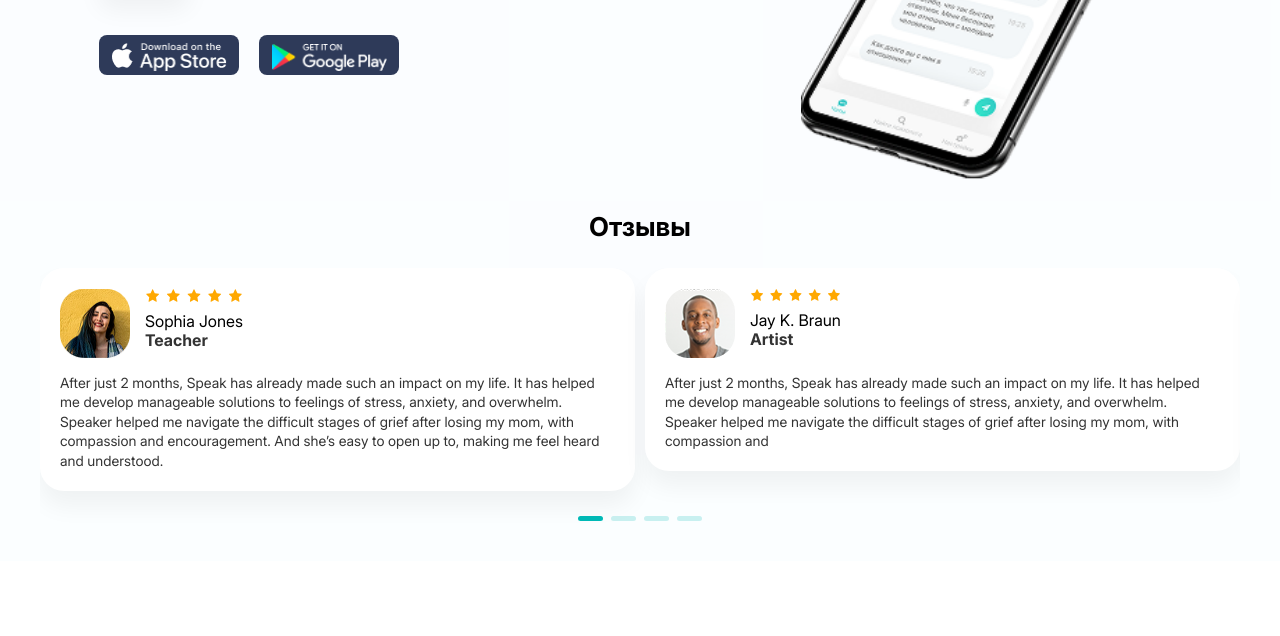
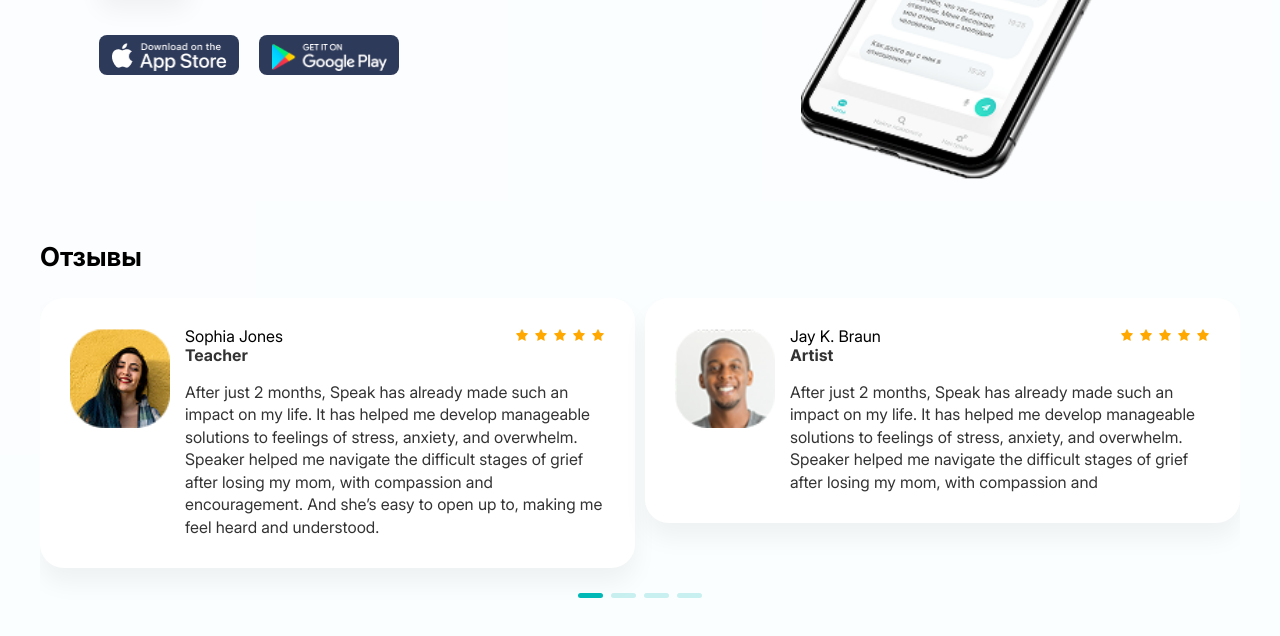
Before and after one commit to Ilya30432/Project2, a website built with webpack: page src/index.html in a window 1280 px wide. Shown: the part 4880-5516 px from the top of the page. Before the commit the page ends 5441 px from the top, so only its background shows below. Built offline with nearby package versions, Linux system fonts and the light colour scheme; files whose address does not match are found by name.

Commit message:
Adding adaptive for Reviews section and adding code for swiper js

```diff
--- a/src/index.html
+++ b/src/index.html
@@ -684,7 +684,7 @@
                       losing my mom, with compassion and
                     </p>
                   </div>
-                  <div class="swiper-slide reviews__box">
+                  <div class="swiper-slide reviews__box blurred">
                     <img
                       class="reviews__img"
                       src="./img/person2.png"
--- a/src/module/swiper.js
+++ b/src/module/swiper.js
@@ -1,22 +1,22 @@
-import Swiper from 'swiper';
-import 'swiper/css'; // Базовые стили
-import 'swiper/css/pagination'; // Если нужен пагинатор
-import 'swiper/css/navigation'; // Если нужна навигация
-import { Pagination } from 'swiper/modules';
+import Swiper from "swiper";
+import "swiper/css"; // Базовые стили
+import "swiper/css/pagination"; // Если нужен пагинатор
+import "swiper/css/navigation"; // Если нужна навигация
+import { Pagination } from "swiper/modules";
 
 // Инициализация
-const swiper = new Swiper('.my-swiper', {
+const swiper = new Swiper(".my-swiper", {
   slidesPerView: 1,
   spaceBetween: 10,
   freeMode: true, // Включаем свободный режим
   modules: [Pagination],
   pagination: {
-    el: '.swiper-pagination',
+    el: ".swiper-pagination",
     clickable: true,
   },
   navigation: {
-    nextEl: '.swiper-button-next',
-    prevEl: '.swiper-button-prev',
+    nextEl: ".swiper-button-next",
+    prevEl: ".swiper-button-prev",
   },
   breakpoints: {
     768: {
@@ -24,24 +24,24 @@ const swiper = new Swiper('.my-swiper', {
     },
     1024: {
       slidesPerView: 5,
-    }
+    },
   },
 });
 
 // swiper reviews
 
-const swiperReviews = new Swiper('.reviews-swiper', {
+const swiperReviews = new Swiper(".reviews-swiper", {
   slidesPerView: 1,
   spaceBetween: 10,
   freeMode: true, // Включаем свободный режим
   modules: [Pagination],
   pagination: {
-    el: '.swiper-pagination',
+    el: ".swiper-pagination",
     clickable: true,
   },
   navigation: {
-    nextEl: '.swiper-button-next',
-    prevEl: '.swiper-button-prev',
+    nextEl: ".swiper-button-next",
+    prevEl: ".swiper-button-prev",
   },
   breakpoints: {
     768: {
@@ -49,6 +49,34 @@ const swiperReviews = new Swiper('.reviews-swiper', {
     },
     1024: {
       slidesPerView: 2,
-    }
+    },
+    1440: {
+      slidesPerView: 2,
+    },
+    1940: {
+      slidesPerView: 2.4,
+    },
+  },
+  on: {
+    transitionEnd: function () {
+      const containerRect = this.el.getBoundingClientRect();
+      // Сначала убираем класс у всех слайдов
+      this.slides.forEach((slide) => slide.classList.remove("blurred"));
+
+      // Проверяем, если ширина окна больше или равна 1940px
+      if (window.innerWidth >= 1940) {
+        // Находим первый слайд, который частично выходит за правую границу контейнера
+        const partiallyVisibleSlide = Array.from(this.slides).find((slide) => {
+          const rect = slide.getBoundingClientRect();
+          return (
+            rect.right > containerRect.right && rect.left < containerRect.right
+          );
+        });
+
+        if (partiallyVisibleSlide) {
+          partiallyVisibleSlide.classList.add("blurred");
+        }
+      }
+    },
   },
 });
--- a/src/style/_reviews.scss
+++ b/src/style/_reviews.scss
@@ -1,14 +1,20 @@
 @use "./vars" as *;
 
 .reviews {
-    padding-top: 30px;
-    padding-bottom: 30px;
-  &__title{
+  padding-top: 30px;
+  padding-bottom: 30px;
+  @include vieport-md{
+    padding-top: 60px;
+  }
+  &__title {
     font-size: 26px;
     line-height: 120%;
-    font-weight:$text-weight ;
+    font-weight: $text-weight;
     padding-bottom: 25px;
     text-align: center;
+    @include vieport-md{
+      text-align: start;
+    }
   }
   &__wrapper {
     padding-bottom: 40px;
@@ -21,6 +27,19 @@
     box-shadow: 0px 15px 25px 0px rgba(0, 0, 0, 0.05);
     background: #ffffff;
     border-radius: 24px;
+    @include vieport-lg {
+      display: grid;
+      grid-template-columns: 1fr auto;
+      padding: 30px;
+    }
+  }
+  &__img {
+    @include vieport-lg {
+      width: 100px;
+      height: 100px;
+      grid-row: 1 / 3;
+      align-self: start;
+    }
   }
   &__cont {
     display: flex;
@@ -28,6 +47,13 @@
   }
   &__stars {
     margin-bottom: 10px;
+    @include vieport-lg {
+      position: absolute;
+      top: 0;
+      right: 0;
+      padding-top: 30px;
+      padding-right: 30px;
+    }
   }
   &__person {
     line-height: 140%;
@@ -42,5 +68,12 @@
     font-size: 14px;
     line-height: 140%;
     color: rgba(51, 51, 51, 1);
+    @include vieport-lg {
+      font-size: 16px;
+    }
   }
 }
+
+.blurred{
+  opacity: .3;
+}
```
